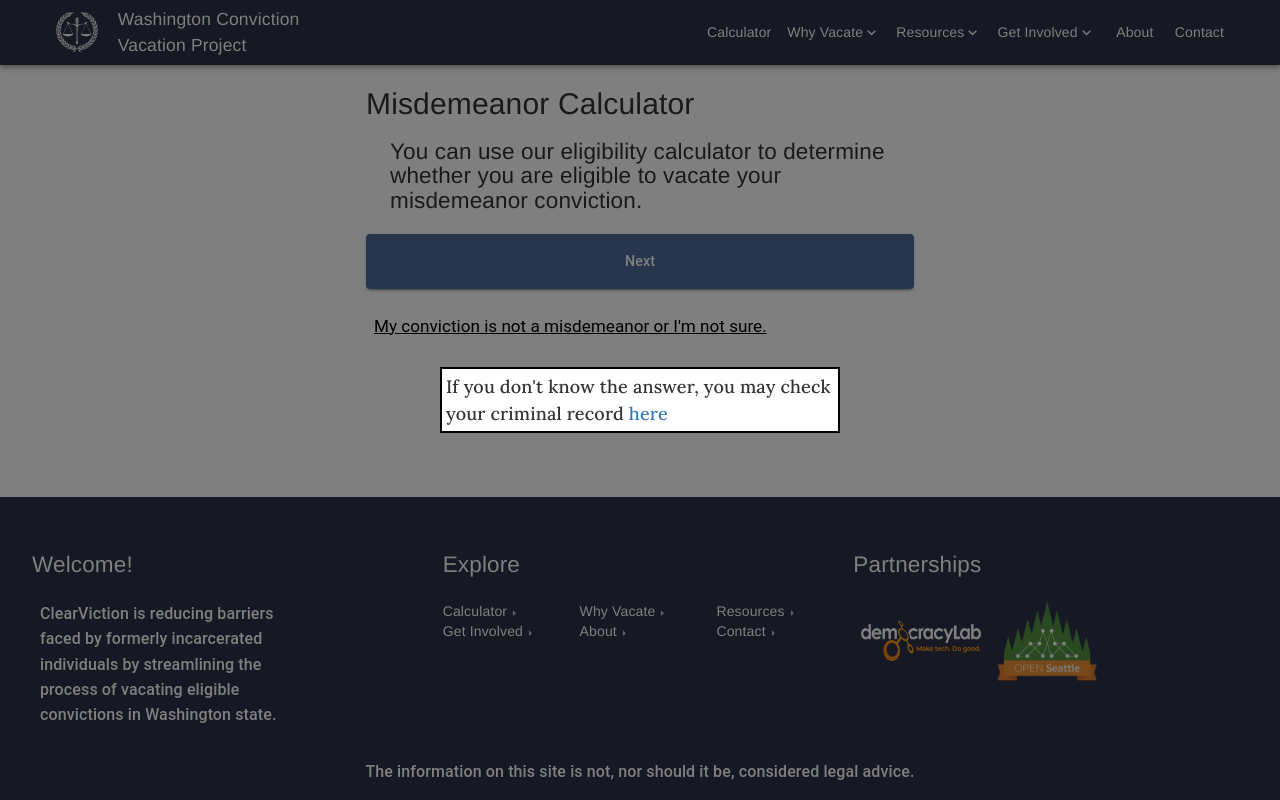
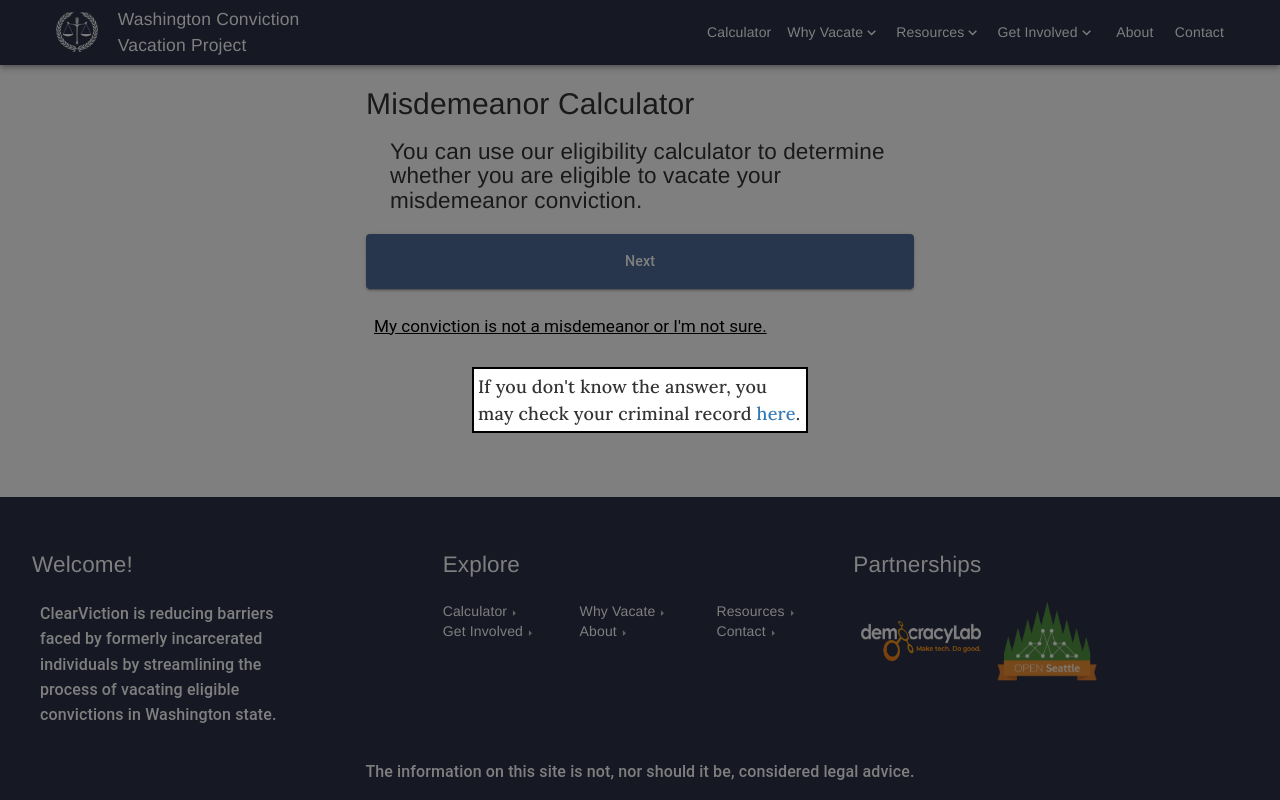
Before and after one commit to openseattle/clearviction-v1, a React (Create React App) app: page /calculator/landing-0 in a window 1280 px wide. Both pictures are taken after a click on the button "My conviction is not a misdemeanor or I'm not sure.". Built offline with nearby package versions, Linux system fonts and the light colour scheme.

Commit message:
fix tooltip width for narrow devices

```diff
--- a/src/Components/ToolTipModal.jsx
+++ b/src/Components/ToolTipModal.jsx
@@ -8,7 +8,8 @@ const boxStyle = {
   top: "50%",
   left: "50%",
   transform: "translate(-50%, -50%)",
-  width: 400,
+  width: "90%",
+  maxWidth: "24em",
   backgroundColor: "var(--white)",
   border: "2px solid #000",
   boxShadow: 24,
@@ -50,7 +51,7 @@ const ToolTipModal = (props) => {
               rel="noreferrer"
             >
               here
-            </a>
+            </a>.
           </Typography>
         </Box>
       </Modal>
```
